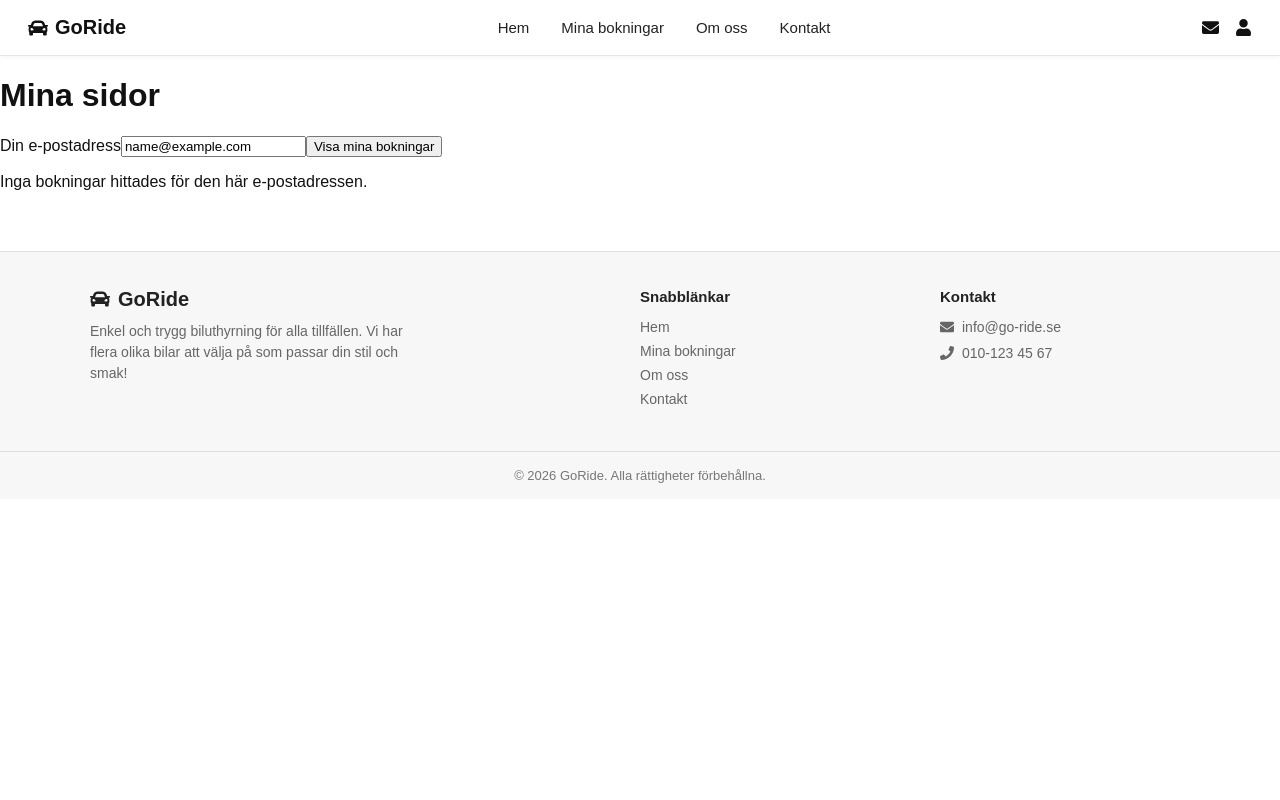
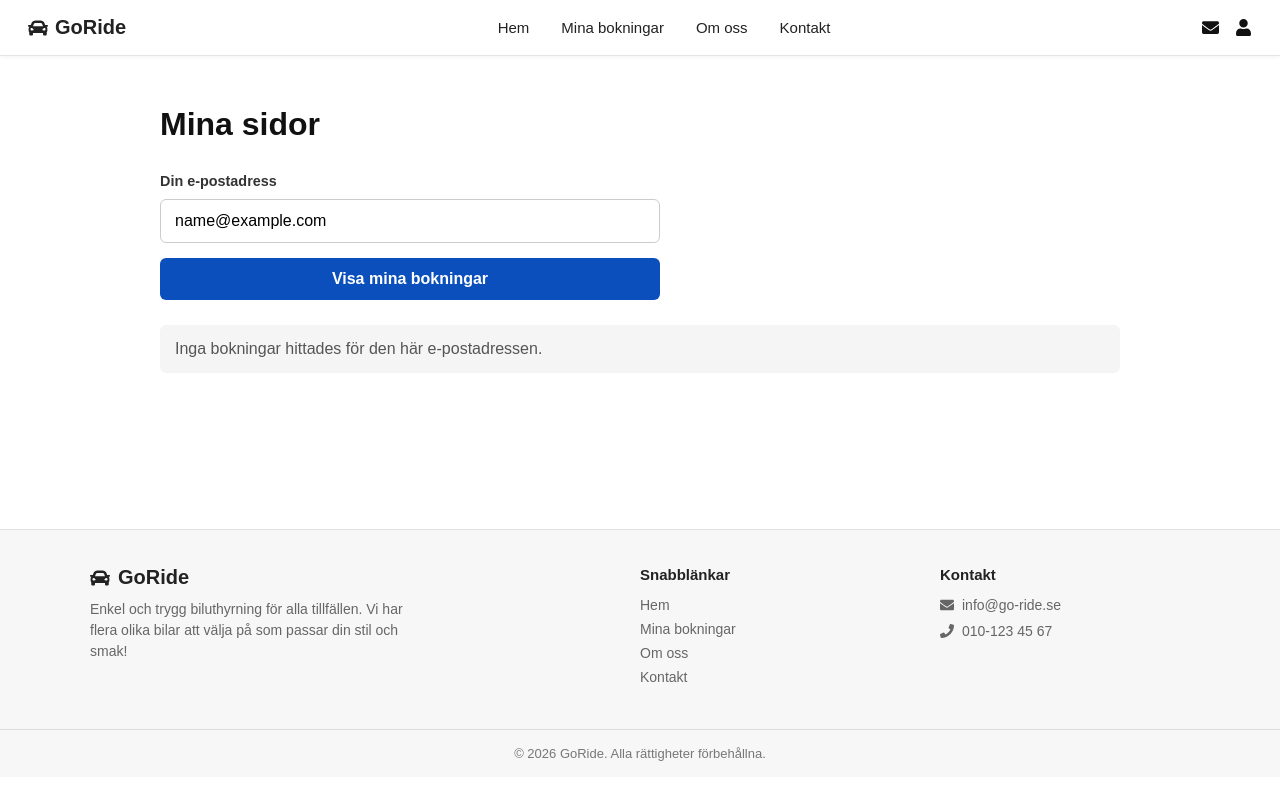
Before and after one commit to MattiasWaern/Grupp-3-TypeScript-Examinerande-gruppuppgift, a React (Vite) app: page /bookings in a window 1280 px wide. Both pictures are taken after typing "name@example.com" into the empty fields and a click on the button "Visa mina bokningar". Built offline with nearby package versions, Linux system fonts and the light colour scheme; data requests are answered from the project's data file.

Commit message:
commit
lade till klasser på allting och stylade det enkelt

gjorde också att man kan klicka på våran logo för att komma till Startsidan

```diff
--- a/src/Components/Navbar.tsx
+++ b/src/Components/Navbar.tsx
@@ -7,9 +7,10 @@ export default function Navbar() {
 
     <nav className="navbar">
 
-      <span className="navbar-logo">
-        <FaCar /> GoRide
-      </span>
+      <Link to="/" className="navbar-logo">
+        <FaCar />
+        <span>GoRide</span>
+      </Link>
 
 
       <ul className="navbar-links">
--- a/src/pages/MyBookings.tsx
+++ b/src/pages/MyBookings.tsx
@@ -4,6 +4,7 @@ import type { Booking } from "../types/bookingTypes";
 import { formatDate } from "../utils/formatDate";
 import Navbar from "../Components/Navbar";
 import Footer from "../Components/Footer";
+import "../style/MyBookings.css";
 
 export default function MinaSidor() {
   const [email, setEmail] = useState("");
@@ -37,9 +38,12 @@ export default function MinaSidor() {
   const handleCancel = async (id: string) => {
     try {
       await cancelBooking(id);
+
       setBookings((prev) =>
         prev.map((booking) =>
-          booking.id === id ? { ...booking, status: "cancelled" } : booking
+          booking.id === id
+            ? { ...booking, status: "cancelled" }
+            : booking
         )
       );
     } catch (err) {
@@ -49,13 +53,18 @@ export default function MinaSidor() {
 
   return (
     <>
- <Navbar/>
-    <main>
-      <h1>Mina sidor</h1>
+      <Navbar />
 
-      <form onSubmit={handleSearch}>
-        <label htmlFor="email">Din e-postadress</label>
+      <main className="my-bookings">
+        <h1 className="my-bookings-title">Mina sidor</h1>
+
+        <form className="my-bookings-form" onSubmit={handleSearch}>
+          <label className="my-bookings-label" htmlFor="email">
+            Din e-postadress
+          </label>
+
           <input
+            className="my-bookings-input"
             id="email"
             type="email"
             placeholder="namn@exempel.se"
@@ -63,40 +72,77 @@ export default function MinaSidor() {
             onChange={(e) => setEmail(e.target.value)}
           />
 
-        <button type="submit" disabled={isLoading}>
+          <button
+            className="my-bookings-search-button"
+            type="submit"
+            disabled={isLoading}
+          >
             {isLoading ? "Hämtar..." : "Visa mina bokningar"}
           </button>
         </form>
 
-      {error && <p className="error-message">{error}</p>}
+        {error && (
+          <p className="my-bookings-error">
+            {error}
+          </p>
+        )}
 
         {hasSearched && bookings.length === 0 && !error && (
-        <p>Inga bokningar hittades för den här e-postadressen.</p>
+          <p className="my-bookings-empty">
+            Inga bokningar hittades för den här e-postadressen.
+          </p>
         )}
 
         {bookings.length > 0 && (
-        <ul className="bookings-list">
+          <ul className="my-bookings-list">
             {bookings.map((booking) => (
-            <li key={booking.id} className="booking-item">
-              <div>
-                <span>Startdatum</span>
-                <strong>{formatDate(booking.startDate)}</strong>
+              <li
+                key={booking.id}
+                className="my-bookings-item"
+              >
+                <div className="my-bookings-info">
+                  <span className="my-bookings-label">
+                    Startdatum
+                  </span>
+
+                  <strong className="my-bookings__value">
+                    {formatDate(booking.startDate)}
+                  </strong>
                 </div>
 
-              <div>
-                <span>Slutdatum</span>
-                <strong>{formatDate(booking.endDate)}</strong>
+                <div className="my-bookings-info">
+                  <span className="my-bookings-label">
+                    Slutdatum
+                  </span>
+
+                  <strong className="my-bookings-value">
+                    {formatDate(booking.endDate)}
+                  </strong>
                 </div>
 
-              <div>
-                <span>Status</span>
-                <strong>
-                  {booking.status === "confirmed" ? "Bekräftad" : "Avbokad"}
+                <div className="my-bookings-info">
+                  <span className="my-bookings-label">
+                    Status
+                  </span>
+
+                  <strong
+                    className={`my-bookings-status ${
+                      booking.status === "confirmed"
+                        ? "my-bookings-status-confirmed"
+                        : "my-bookings-status-cancelled"
+                    }`}
+                  >
+                    {booking.status === "confirmed"
+                      ? "Bekräftad"
+                      : "Avbokad"}
                   </strong>
                 </div>
 
                 {booking.status === "confirmed" && (
-                <button onClick={() => handleCancel(booking.id)}>
+                  <button
+                    className="my-bookings-cancel-button"
+                    onClick={() => handleCancel(booking.id)}
+                  >
                     Avboka
                   </button>
                 )}
@@ -105,7 +151,8 @@ export default function MinaSidor() {
           </ul>
         )}
       </main>
-    <Footer/>
+
+      <Footer />
     </>
   );
 }
--- /dev/null
+++ b/src/style/MyBookings.css
@@ -0,0 +1,163 @@
+.my-bookings {
+  width: 100%;
+  max-width: 1000px;
+  margin: 0 auto;
+  padding: 50px 20px 80px;
+  box-sizing: border-box;
+}
+
+.my-bookings-title {
+  margin: 0 0 30px;
+  font-size: 2rem;
+}
+
+.my-bookings-form {
+  width: 100%;
+  max-width: 500px;
+  display: flex;
+  flex-direction: column;
+  gap: 10px;
+  margin-bottom: 25px;
+}
+
+.my-bookings-label {
+  font-size: 0.9rem;
+  font-weight: 600;
+  color: #333;
+}
+
+.my-bookings-input {
+  width: 100%;
+  padding: 12px 14px;
+  box-sizing: border-box;
+  border: 1px solid #ccc;
+  border-radius: 6px;
+  font-size: 1rem;
+}
+
+.my-bookings-input:focus {
+  outline: none;
+  border-color: #222;
+}
+
+.my-bookings-search-button {
+  margin-top: 5px;
+  padding: 12px 18px;
+  border: none;
+  border-radius: 6px;
+  background: #0b4fbc;
+  color: #fff;
+  font-size: 1rem;
+  font-weight: 600;
+  cursor: pointer;
+}
+
+.my-bookings-search-button:hover {
+  background: #093d92;
+}
+
+.my-bookings-search-button:disabled {
+  opacity: 0.6;
+  cursor: not-allowed;
+}
+
+.my-bookings-error {
+  max-width: 500px;
+  margin: 20px 0;
+  padding: 12px 15px;
+  border-radius: 6px;
+  background: #ffe5e5;
+  color: #b00020;
+}
+
+.my-bookings-empty {
+  margin-top: 25px;
+  padding: 15px;
+  border-radius: 6px;
+  background: #f5f5f5;
+  color: #555;
+}
+
+.my-bookings-list {
+  display: flex;
+  flex-direction: column;
+  gap: 15px;
+  margin: 30px 0 0;
+  padding: 0;
+  list-style: none;
+}
+
+.my-bookings-item {
+  display: grid;
+  grid-template-columns: repeat(3, 1fr) auto;
+  align-items: center;
+  gap: 25px;
+
+  padding: 20px;
+  border: 1px solid #ddd;
+  border-radius: 8px;
+  background: #fff;
+  box-shadow: 0 2px 6px rgba(0, 0, 0, 0.05);
+}
+
+.my-bookings-info {
+  display: flex;
+  flex-direction: column;
+  gap: 5px;
+}
+
+.my-bookings-value {
+  font-size: 1rem;
+}
+
+.my-bookings-status {
+  font-size: 1rem;
+}
+
+.my-bookings-status--confirmed {
+  color: #218838;
+}
+
+.my-bookings-status--cancelled {
+  color: #777;
+}
+
+.my-bookings-cancel-button {
+  padding: 10px 16px;
+  border: none;
+  border-radius: 6px;
+  background: #c62828;
+  color: #fff;
+  font-weight: 600;
+  cursor: pointer;
+  transition: background 0.2s ease;
+}
+
+.my-bookings-cancel-button:hover {
+  background: #a91f1f;
+}
+
+@media (max-width: 700px) {
+  .my-bookings {
+    padding: 35px 15px 60px;
+  }
+
+  .my-bookings-title {
+    font-size: 1.7rem;
+  }
+
+  .my-bookings-item {
+    grid-template-columns: 1fr 1fr;
+    gap: 20px;
+  }
+
+  .my-bookings-cancel-button {
+    width: 100%;
+  }
+}
+
+@media (max-width: 450px) {
+  .my-bookings-item {
+    grid-template-columns: 1fr;
+  }
+}
--- a/src/style/Navbar.css
+++ b/src/style/Navbar.css
@@ -14,8 +14,23 @@
   display: flex;
   align-items: center;
   gap: 7px;
+  color: #222;
+  text-decoration: none;
   font-size: 20px;
   font-weight: 700;
+}
+
+.navbar-logo:hover {
+  color: #0d5db8;
+}
+
+.navbar-logo a {
+  color: inherit;
+  text-decoration: none;
+}
+
+.navbar-logo li{
+  list-style: none;
 }
 
 .navbar-links {
```
Lines whose indentation alone changed are shown as unchanged.
